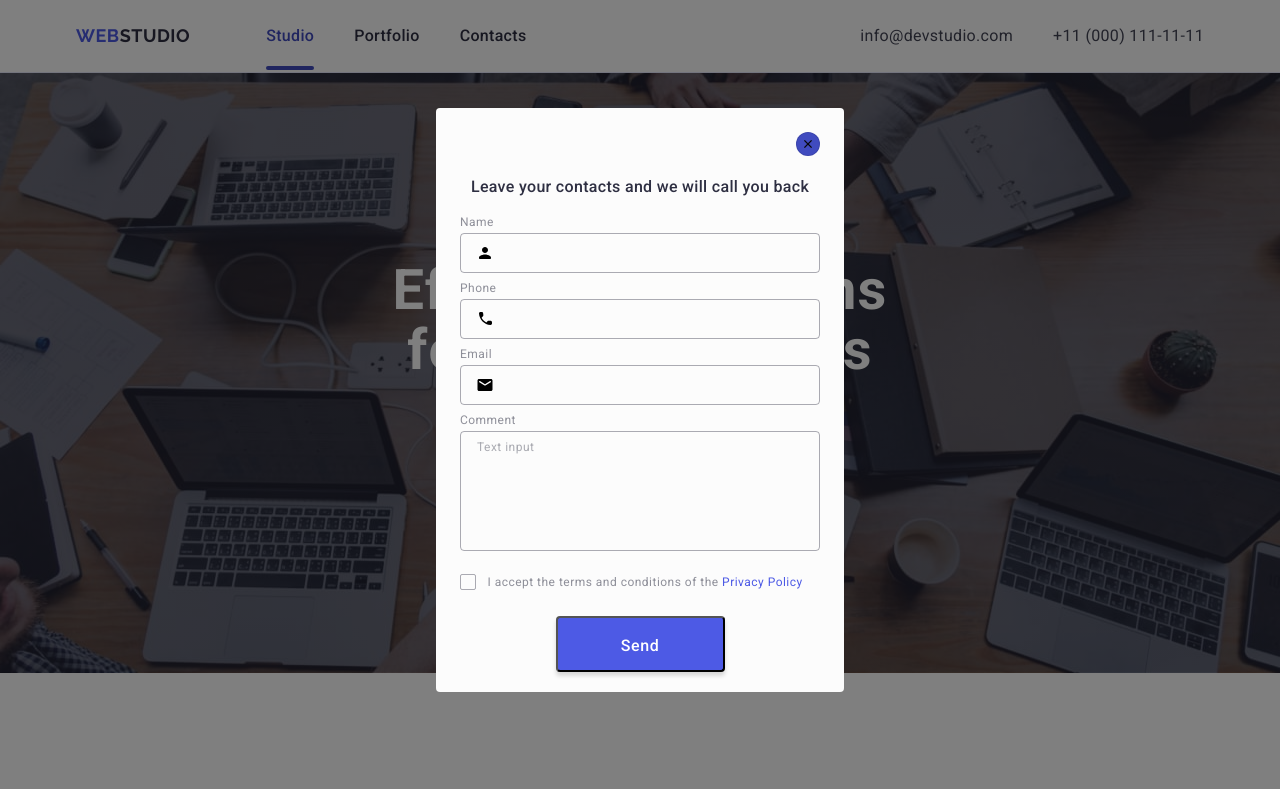
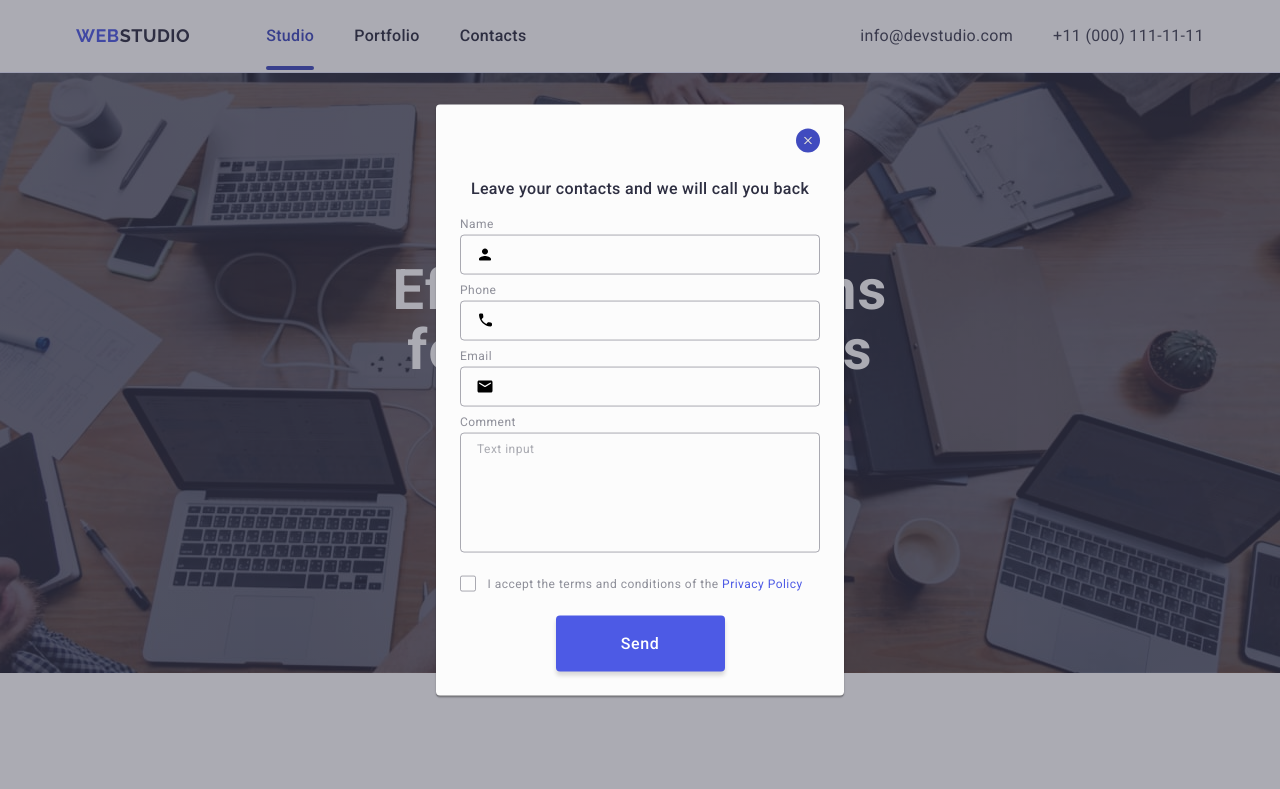
Before and after one commit to Serg20122/goit-markup-hw-05, a plain HTML site: page index.html in a window 1280 px wide. Both pictures are taken after a click on the button 808 px from the left and 144 px from the top of the page. Shown: the top 789 px of the page. Drawn offline with nearby package versions, Linux system fonts and the light colour scheme.

Commit message:
finalization

```diff
--- a/css/styles.css
+++ b/css/styles.css
@@ -224,7 +224,7 @@ body {
     gap: 24px;
 }
 
-.section-our-teams {
+.visually-hidden {
     position: absolute;
     width: 1px;
     height: 1px;
@@ -509,6 +509,8 @@ body {
     background-color: #31d0aa;
 }
 
+
+
 /* BACKDROP */
 
 .backdrop {
@@ -518,10 +520,11 @@ body {
     z-index: 99999;
     width: 100%;
     height: 100%;
-    background-color: rgba(0, 0, 0, 0.5);
+    background: rgba(46, 47, 66, 0.40);
     opacity: 0;
     visibility: hidden;
     pointer-events: none;
+    transition: opacity 250ms cubic-bezier(0.4, 0, 0.2, 1), visibility 250ms cubic-bezier(0.4, 0, 0.2, 1);
 }
 
 .backdrop.is-open {
@@ -538,10 +541,12 @@ body {
     left: 50%;
     transform: translate(-50%, -50%);
     width: 408px;
-    height: 584px;
+    min-height: 584px;
     border-radius: 4px;
     background: #FCFCFC;
-    padding: 67px 24px;
+    padding: 72px 24px 24px 24px;
+    box-shadow: 0px 1px 1px rgba(0, 0, 0, 0.14), 0px 1px 3px rgba(0, 0, 0, 0.12), 0px 2px 1px rgba(0, 0, 0, 0.2);
+    transition: transform 250ms cubic-bezier(0.4, 0, 0.2, 1);
 }
 
 .modal-close-btn {
@@ -551,7 +556,6 @@ body {
     padding: 0;
     border-radius: 50%;
     line-height: 0;
-
     display: flex;
     align-items: center;
     justify-content: center;
@@ -566,6 +570,12 @@ body {
 .modal-close-btn:hover,
 .modal-close-btn:focus {
     background-color: #404BBF;
+    border: none;
+    fill: #FFFFFF;
+}
+
+.modal-close-btn-icon {
+    transition: fill 250ms cubic-bezier(0.4, 0, 0.2, 1);
 }
 
 .review-form-description {
@@ -658,7 +668,7 @@ body {
     color: #8E8F99;
     font-size: 12px;
     font-weight: 400;
-    line-height: 1.7;
+    line-height: 1.17;
     letter-spacing: 0.04em;
 }
 
@@ -681,11 +691,15 @@ body {
     border-radius: 2px;
     cursor: pointer;
     margin-right: 8px;
+    fill: transparent;
+    transition: background-color 250ms cubic-bezier(0.4, 0, 0.2, 1), border 250ms cubic-bezier(0.4, 0, 0.2, 1), fill 250ms cubic-bezier(0.4, 0, 0.2, 1);
 }
 
 .review-form-checkbox:checked+.review-form-checkbox-label>.review-form-own-checkbox {
     background-color: #404BBF;
     border-radius: #404BBF;
+    border: none;
+    fill: #F4F4FD;
 }
 
 .review-form-checkbox:focus+.review-form-checkbox-label>.review-form-own-checkbox {
@@ -703,12 +717,13 @@ body {
 
 .review-form-submit-btn {
     display: block;
-    width: 169px;
+    min-width: 169px;
     height: 56px;
     padding: 16px 32px;
     margin-left: auto;
     margin-right: auto;
     border-radius: 4px;
+    border: none;
     background: #4D5AE5;
     box-shadow: 0px 4px 4px 0px rgba(0, 0, 0, 0.15);
     color: #FFF;
--- a/index.html
+++ b/index.html
@@ -56,7 +56,7 @@
         </section>
         <section class="section">
             <div class="container ">
-                <h2 class="section-our-teams">Our team's goals</h2>
+                <h2 class="visually-hidden">Our team's goals</h2>
                 <ul class="first">
                     <li class="list">
                         <div class="container-svg">
@@ -390,11 +390,14 @@
                     </li>
                 </ul>
             </div>
+            <div class="subscribe">
+                <p class="tex-subscribe">Subscribe</p>
+            </div>
         </div>
     </footer>
     <div class="backdrop is-open">
         <div class="modal">
-            <button class="modal-close-btn">
+            <button class="modal-close-btn" type="button">
                 <svg class="modal-close-btn-icon" width="8" height="8" aria-label="close modal icon">
                     <use href="./images/icons.svg#icon-close"></use>
                 </svg>
@@ -407,7 +410,7 @@
                     <div class="review-form-input-wrapper">
                         <input class="review-form-input" id="user-name" name="user-name" type="text"
                             pattern="[a-zA-Zа-яА-ЯіІїЇєЄґҐ']+" title="Serhii" required>
-                        <svg class="review-form-input-icon" width="18" height="18" aria-label="icon person">
+                        <svg class="review-form-input-icon" width="18" height="24" aria-label="icon person">
                             <use href="./images/icons.svg#icon-person">
                             </use>
                         </svg>
@@ -443,9 +446,9 @@
                         required></textarea>
                 </div>
                 <div class="review-form-checkbox-wrapper">
-                    <input class="review-form-checkbox section-our-teams" id="user-privacy-policy" name="user-privacy-policy"
+                    <input class="review-form-checkbox visually-hidden" id="user-privacy" name="user-privacy"
                         type="checkbox" value="true" required>
-                    <label class="review-form-checkbox-label" for="user-privacy-policy">
+                    <label class="review-form-checkbox-label" for="user-privacy">
                         <span class="review-form-own-checkbox">
                             <svg class="review-form-own-checkbox-icon" width="10" height="8" aria-label="checkmark icon">
                             <use href="./images/icons.svg#icon-vector"></use>
```
